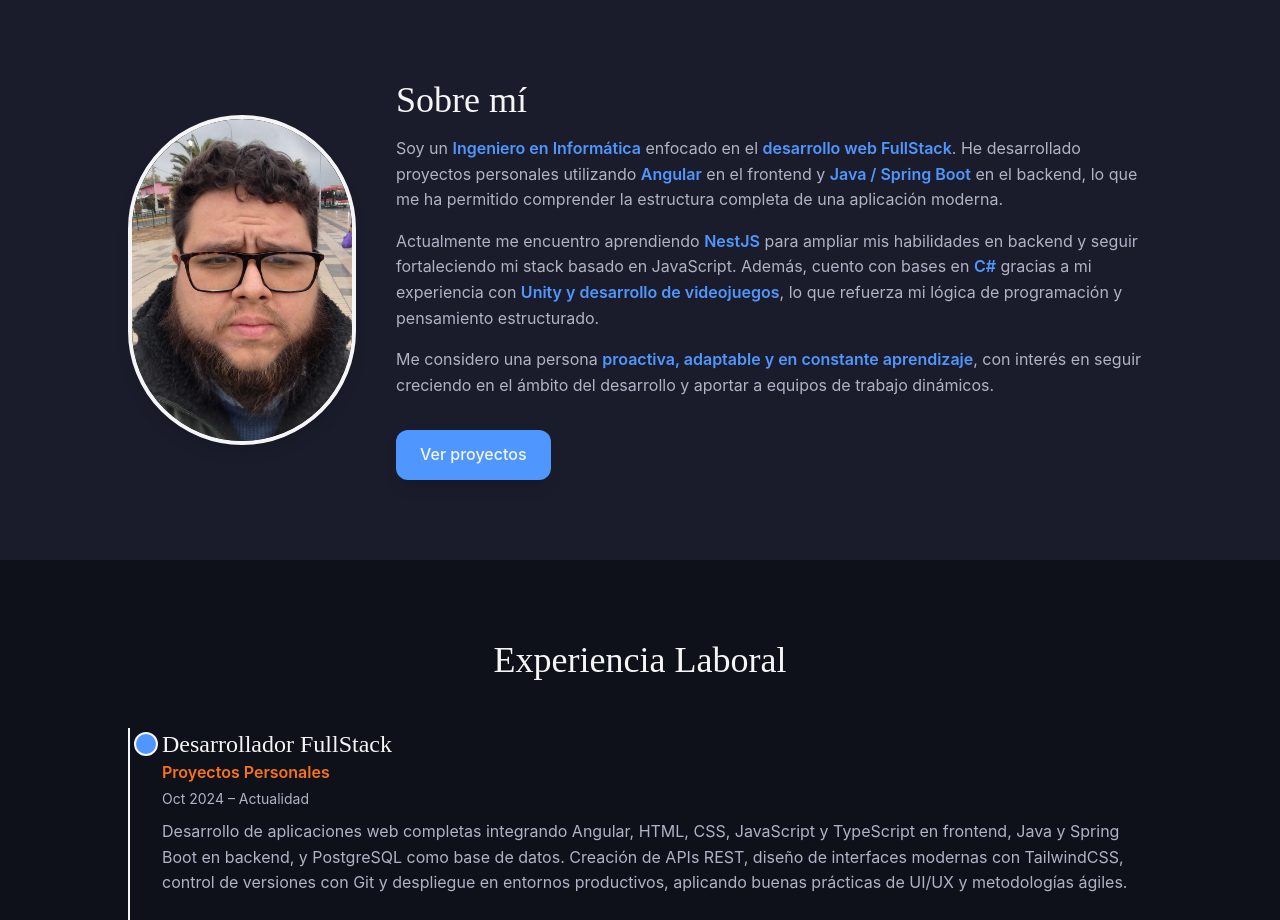
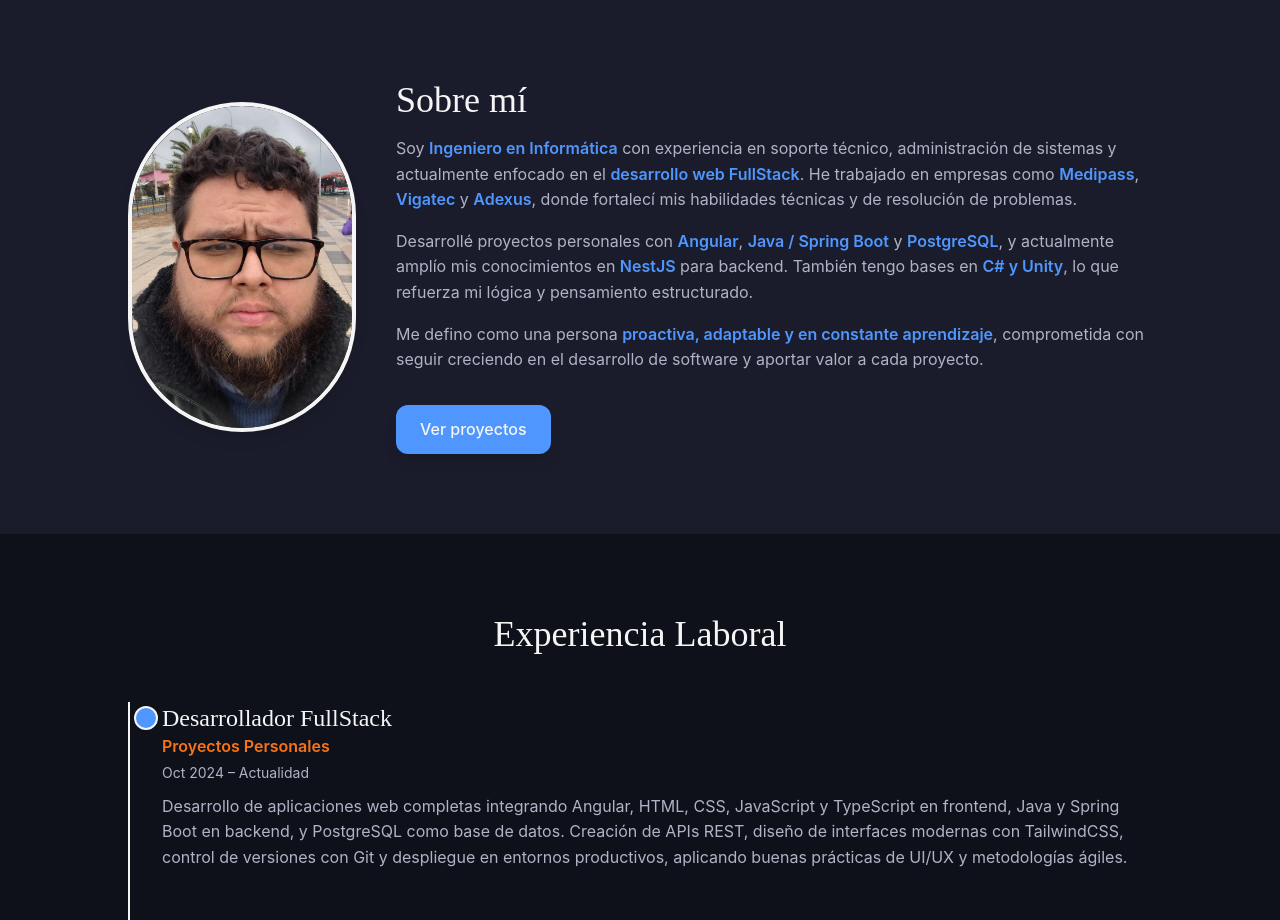
Before and after one commit to OscarIGonzalezG/portafolio-v2, an Angular app: page / in a window 1280 px wide. Shown: the part 800-1720 px from the top of the page. Built offline with nearby package versions, Linux system fonts and the light colour scheme.

Commit message:
Actualizacion de about

```diff
--- a/src/app/component/about/about.html
+++ b/src/app/component/about/about.html
@@ -13,17 +13,17 @@
       <h2 class="text-4xl heading mb-4 animate-fadeInUp">Sobre mí</h2>
 
       <p class="body text-secondary animate-fadeInUp delay-200">
-        Soy un <span class="text-accent font-semibold">Ingeniero en Informática</span> enfocado en el <span class="text-accent font-semibold">desarrollo web FullStack</span>.
-        He desarrollado proyectos personales utilizando <span class="text-accent font-semibold">Angular</span> en el frontend y <span class="text-accent font-semibold">Java / Spring Boot</span> en el backend, lo que me ha permitido comprender la estructura completa de una aplicación moderna.
+        Soy <span class="text-accent font-semibold">Ingeniero en Informática</span> con experiencia en soporte técnico, administración de sistemas y actualmente enfocado en el <span class="text-accent font-semibold">desarrollo web FullStack</span>.
+        He trabajado en empresas como <span class="text-accent font-semibold">Medipass</span>, <span class="text-accent font-semibold">Vigatec</span> y <span class="text-accent font-semibold">Adexus</span>, donde fortalecí mis habilidades técnicas y de resolución de problemas.
       </p>
 
       <p class="body text-secondary animate-fadeInUp delay-400">
-        Actualmente me encuentro aprendiendo <span class="text-accent font-semibold">NestJS</span> para ampliar mis habilidades en backend y seguir fortaleciendo mi stack basado en JavaScript.
-        Además, cuento con bases en <span class="text-accent font-semibold">C#</span> gracias a mi experiencia con <span class="text-accent font-semibold">Unity y desarrollo de videojuegos</span>, lo que refuerza mi lógica de programación y pensamiento estructurado.
+        Desarrollé proyectos personales con <span class="text-accent font-semibold">Angular</span>, <span class="text-accent font-semibold">Java / Spring Boot</span> y <span class="text-accent font-semibold">PostgreSQL</span>, y actualmente amplío mis conocimientos en <span class="text-accent font-semibold">NestJS</span> para backend.
+        También tengo bases en <span class="text-accent font-semibold">C# y Unity</span>, lo que refuerza mi lógica y pensamiento estructurado.
       </p>
 
       <p class="body text-secondary animate-fadeInUp delay-600">
-        Me considero una persona <span class="text-accent font-semibold">proactiva, adaptable y en constante aprendizaje</span>, con interés en seguir creciendo en el ámbito del desarrollo y aportar a equipos de trabajo dinámicos.
+        Me defino como una persona <span class="text-accent font-semibold">proactiva, adaptable y en constante aprendizaje</span>, comprometida con seguir creciendo en el desarrollo de software y aportar valor a cada proyecto.
       </p>
 
       <a href="#projects" class="inline-block mt-4 px-6 py-3 rounded-xl bg-accent text-primary font-medium shadow-lg transition-transform transform hover:scale-110 hover:shadow-accent animate-fadeInUp delay-800">
```
